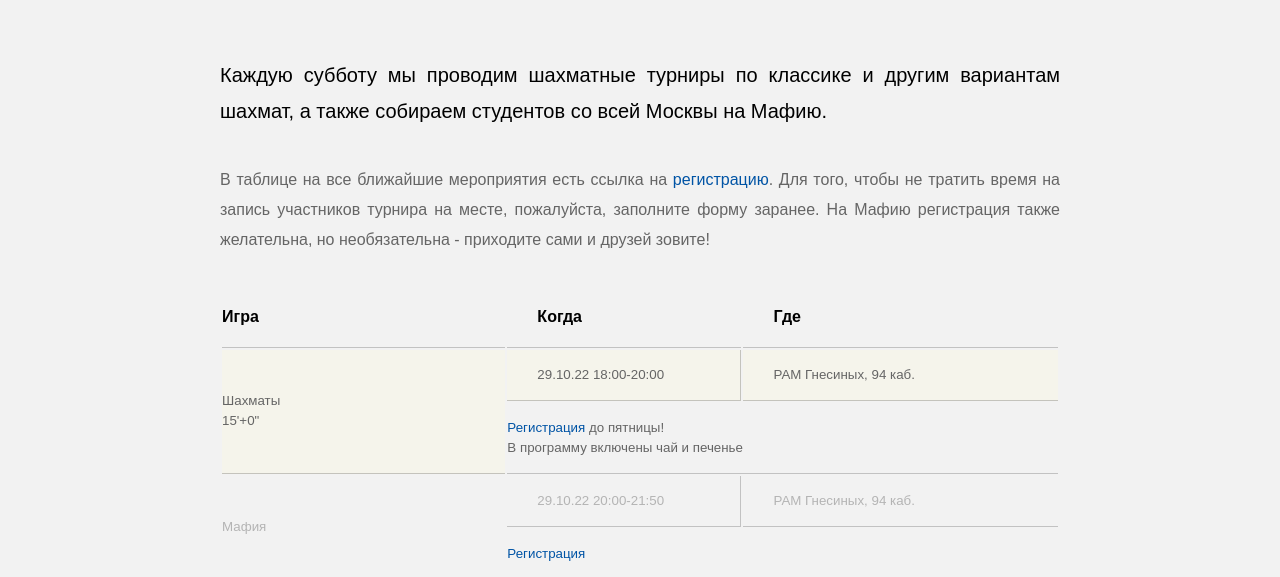
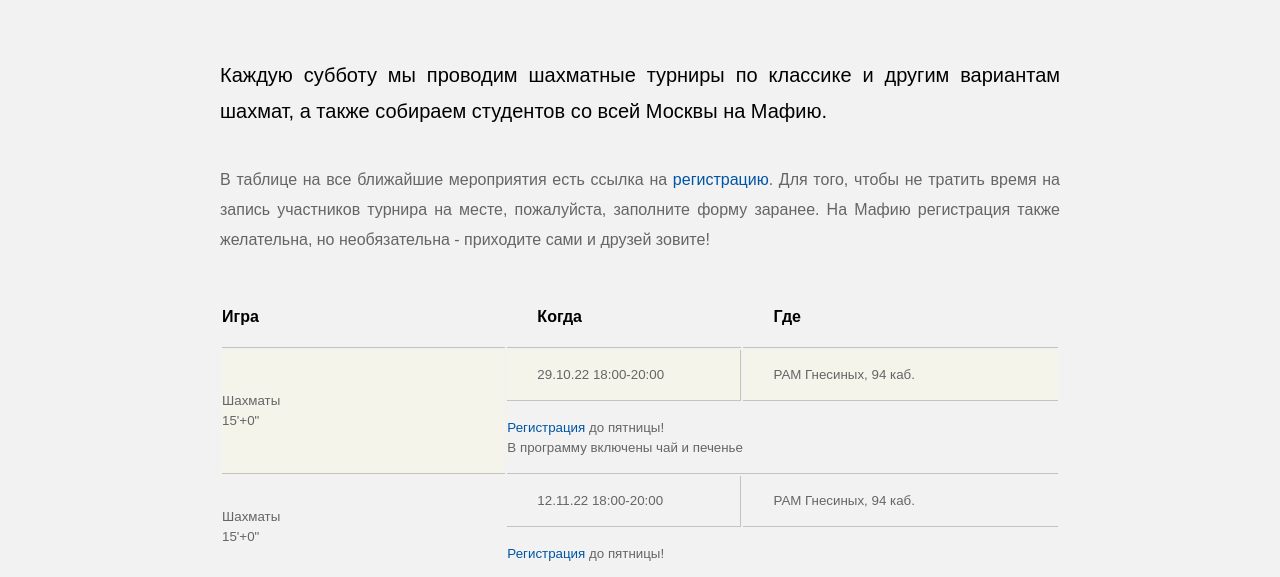
Before and after one commit to marklitvak/gnesinmc, a plain HTML site: page schedule.html in a window 1280 px wide. Shown: the part 369-946 px from the top of the page. Drawn offline with Linux system fonts and the light colour scheme.

Commit message:
Update schedule.html

```diff
--- a/schedule.html
+++ b/schedule.html
@@ -144,15 +144,6 @@
                     <tr>
                         <td colspan="2"><a href="https://forms.gle/6KJr7SPtmgwHjfhF7">Регистрация</a> до пятницы!<br>
                         В программу включены чай и печенье</td>
-                    </tr> <!--end-->
-
-                    <tr class="past"> <!--start-->
-                        <td rowspan="2">Мафия</td>
-                        <td>29.10.22 20:00-21:50</td>
-                        <td>РАМ Гнесиных, 94 каб.</td>
-                    </tr>
-                    <tr>
-                        <td colspan="2"><a>Регистрация</a></td>
                     </tr> <!--end-->
 
                     <tr> <!--start-->
```
